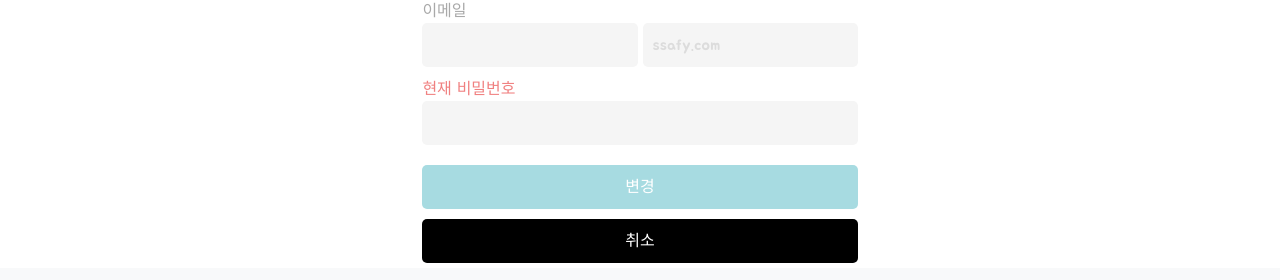
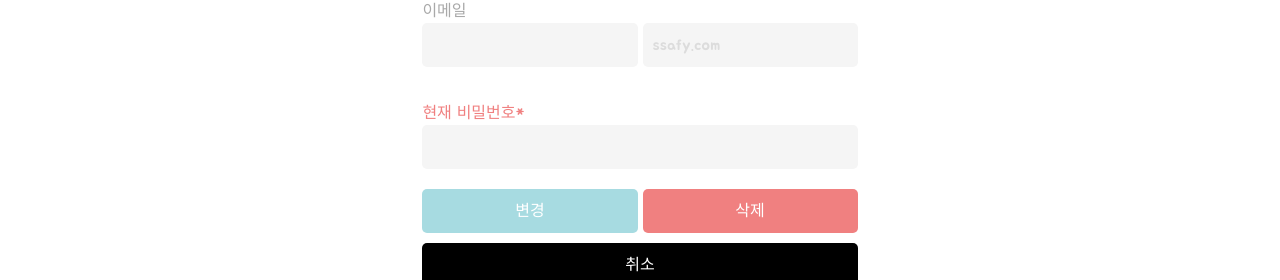
Before and after one commit to SeungJong-Lee/enjoy-trip-vue, a Vue app in the folder enjoy-trip/: page /mypage in a window 1280 px wide. Shown: the part 357-637 px from the top of the page. Built offline with nearby package versions, Linux system fonts and the light colour scheme.

Commit message:
feat: 유저 삭제 구현

```diff
--- a/enjoy-trip/src/components/user/ModifyForm.vue
+++ b/enjoy-trip/src/components/user/ModifyForm.vue
@@ -14,17 +14,23 @@
     </div>
     <div class="custom-container">
       이메일
-      <div style="display: flex; width: 100%; height: 100%" >
+      <div class="row-container">
         <input type="text" class="custom-input" v-model="modifyForm.userEmail"/>
         <input type="email" class="custom-second-input" placeholder="ssafy.com" v-model="modifyForm.userDomain"/>
       </div>
     </div>
     <div class="alert-container">
-      현재 비밀번호
+      <br/>
+      현재 비밀번호*
       <input type="password" class="custom-input" v-model="modifyForm.userCurPw"/>
     </div>
+
     <div class="custom-container">
-      <button class="submit-button" @click="submitModify">변경</button>
+      <div class="row-container">
+        <button class="submit-button" @click="submitModify">변경</button>
+        <button class="submit-button" style="margin-left: 5px; background-color: lightcoral" @click="submitDelete">삭제
+        </button>
+      </div>
       <router-link :to="{name: 'home'}" class="back-button">취소</router-link>
     </div>
   </div>
@@ -32,6 +38,7 @@
 
 <script>
 import http from "@/api/http";
+// import axios from "axios";
 
 export default {
   name: "ModifyForm",
@@ -66,17 +73,39 @@ export default {
         alert("비밀번호가 일치하지 않습니다.");
       }
     },
-
-    // 새 비밀번호가 일치하는지 확인하는 기능
     checkPwEqual() {
       return this.newPwCheck === this.modifyForm.userPw;
     },
+    afterDeleteSuccess(data) {
+      alert(data.msg);
+      this.$router.push({name: "home"})
+    },
+    submitDelete() {
+      console.log(11)
+      http.delete("/user/api/delete", {
+        headers: {
+          "Content-Type": "application/json;charset=utf-8",
+          "authorization": `Bearer ${sessionStorage.getItem("accessToken")}`
+        },
+        data: {
+          userPw: this.modifyForm.userCurPw,
+        }
+      })
+          .then(({data}) => this.afterDeleteSuccess(data))
+          .catch(() => alert("화원삭제에 실패했습니다."))
+    }
   }
 }
 </script>
 
 
 <style scoped>
+.row-container {
+  display: flex;
+  width: 100%;
+  height: 100%
+}
+
 .submit-button {
   border: none;
   background-color: #a7dbe1;
```
